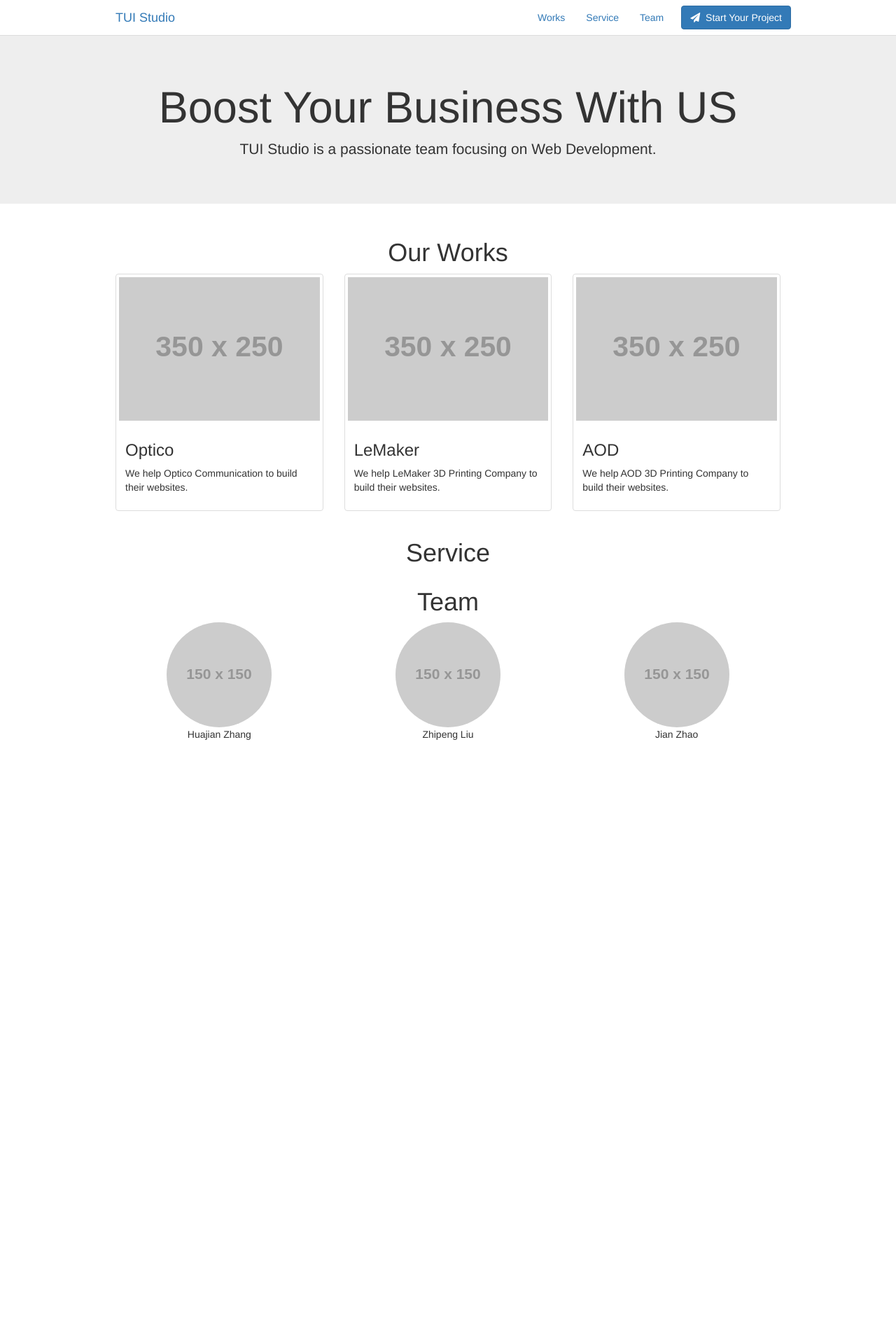
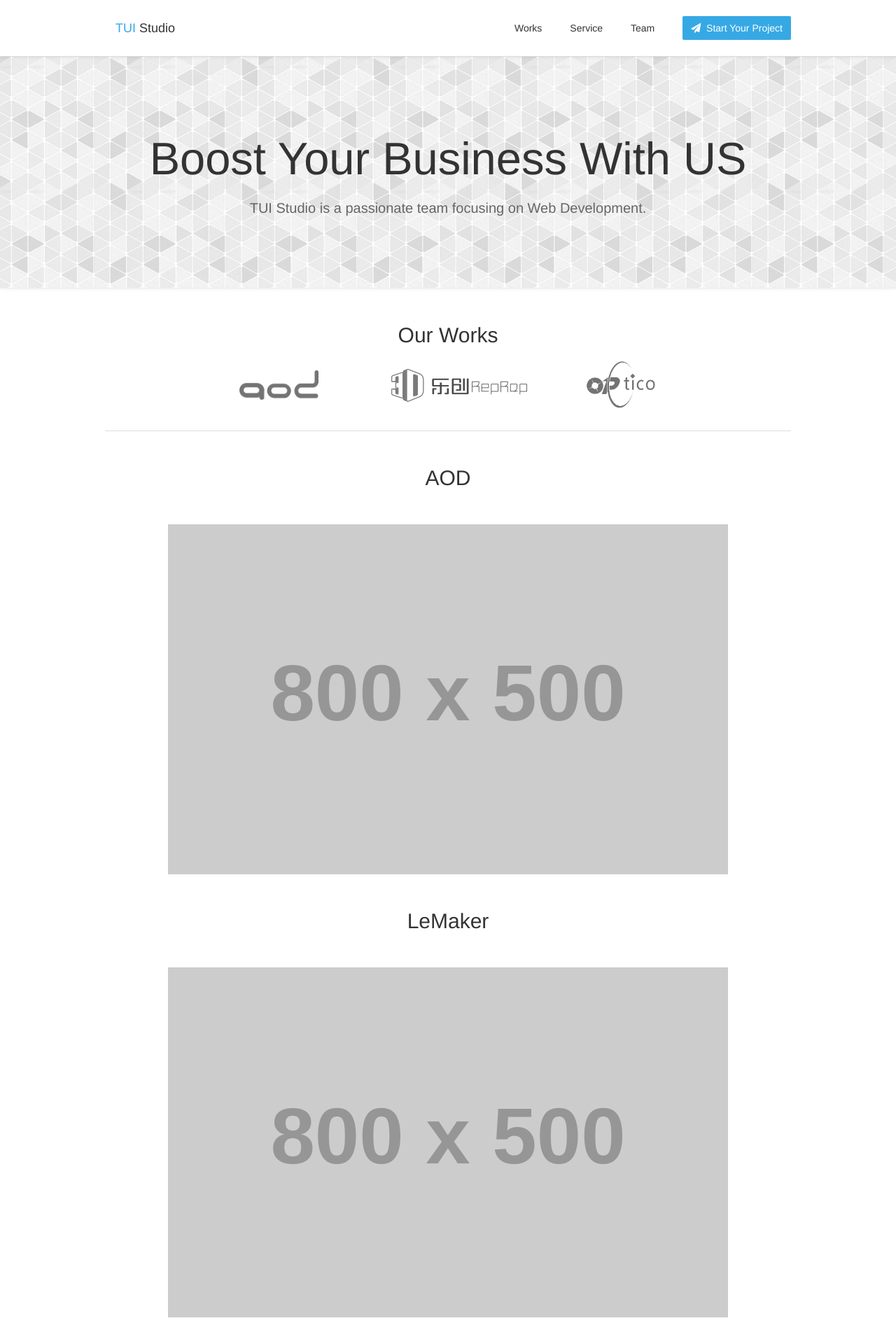
Before and after one commit to hustlzp/tuistudio.com, a Flask app: page / in a window 1280 px wide. Shown: the top 1920 px of the page at 70% size. Before the commit the page ends 1057 px from the top, so only its background shows below. Run offline with Flask 2, Linux system fonts and the light colour scheme; grey boxes labelled with a size stand in for pictures from a placeholder-image service; style sheets or scripts are compiled from the project's sources; some libraries are stand-ins or nearby versions.

Commit message:
update index page

```diff
--- a/tuistudio/static/css/bootstrap.theme.css
+++ b/tuistudio/static/css/bootstrap.theme.css
@@ -0,0 +1,7 @@
+.btn {
+  border-radius: 2px;
+  border: 0;
+}
+.btn.btn-primary {
+  background-color: #36a9e5;
+}
--- a/tuistudio/static/css/common.css
+++ b/tuistudio/static/css/common.css
@@ -1,5 +1,11 @@
 .text-error {
   color: red;
+}
+.text-main {
+  color: #36a9e5;
+}
+.text-black {
+  color: #333333;
 }
 .text-light {
   color: gray;
--- a/tuistudio/static/css/common.less
+++ b/tuistudio/static/css/common.less
@@ -3,6 +3,14 @@
 // Text
 .text-error {
   color: red;
+}
+
+.text-main {
+  color: @main-color;
+}
+
+.text-black {
+  color: #333333;
 }
 
 .text-light {
--- a/tuistudio/static/css/layout.css
+++ b/tuistudio/static/css/layout.css
@@ -3,8 +3,14 @@
     width: 980px;
   }
 }
+a {
+  color: #333333;
+}
+a:hover {
+  color: #36a9e5;
+}
 .flash-message {
-  background-color: #3fa7cb;
+  background-color: #36a9e5;
   border: 0;
   color: #ffffff;
   margin-bottom: 0;
@@ -34,6 +40,21 @@
   background-color: white;
   border-bottom: 1px solid #dddddd;
 }
+.navbar .navbar-brand {
+  display: inline-block;
+  padding-top: 30px;
+  padding-bottom: 20px;
+}
+.navbar .navbar-nav > li > a {
+  padding: 30px 20px;
+}
+.navbar .navbar-nav > li > a:hover {
+  background-color: transparent;
+}
+.navbar .navbar-btn {
+  margin-top: 23px;
+  padding: 7px 12px;
+}
 .navbar .navbar-nav.navbar-right:last-child {
-  margin-right: 10px;
+  margin-right: 20px;
 }
--- a/tuistudio/static/css/layout.less
+++ b/tuistudio/static/css/layout.less
@@ -12,9 +12,17 @@ html {
 body {
 }
 
+a {
+  color: #333333;
+
+  &:hover {
+    color: @main-color;
+  }
+}
+
 // Flash消息
 .flash-message {
-  background-color: @blue;
+  background-color: @main-color;
   border: 0;
   color: #ffffff;
   margin-bottom: 0;
@@ -49,8 +57,27 @@ body {
   background-color: white;
   border-bottom: 1px solid #dddddd;
 
+  .navbar-brand {
+    display: inline-block;
+    padding-top: 30px;
+    padding-bottom: 20px;
+  }
+
+  .navbar-nav > li > a {
+    padding: 30px 20px;
+
+    &:hover {
+      background-color: transparent;
+    }
+  }
+
+  .navbar-btn {
+    margin-top: 23px;
+    padding: 7px 12px;
+  }
+
   .navbar-nav.navbar-right:last-child {
-    margin-right: 10px;
+    margin-right: 20px;
   }
 }
 
--- a/tuistudio/static/css/site/index.css
+++ b/tuistudio/static/css/site/index.css
@@ -1,6 +1,49 @@
+#page-index .navbar {
+  box-shadow: 0 0 5px rgba(0, 0, 0, 0.1);
+}
+#page-index .slogan {
+  padding: 90px 0;
+  background: url('/static/image/triangles.png') repeat;
+  border-bottom: 1px solid #EEEEEE;
+  box-shadow: 0 0 5px rgba(0, 0, 0, 0.1);
+}
+#page-index .slogan h1 {
+  font-size: 65px;
+  font-weight: normal;
+  margin-bottom: 20px;
+}
+#page-index .slogan p {
+  font-size: 20px;
+  color: #666;
+}
 #page-index .title {
+  font-size: 30px;
+  font-weight: normal;
   text-align: center;
+  margin: 50px 0;
 }
 #page-index .member {
   text-align: center;
 }
+#page-index .works {
+  text-align: center;
+  padding-bottom: 30px;
+  border-bottom: 1px solid #dddddd;
+}
+#page-index .works .title {
+  margin-bottom: 20px;
+}
+#page-index .works img {
+  display: inline-block;
+  height: 47px;
+}
+#page-index .works img.aod {
+  height: 42px;
+  margin-right: 100px;
+}
+#page-index .works img.lemaker {
+  margin-right: 80px;
+}
+#page-index .works img.optico {
+  height: 70px;
+}
--- a/tuistudio/static/css/site/index.less
+++ b/tuistudio/static/css/site/index.less
@@ -1,10 +1,70 @@
 #page-index {
+  .navbar {
+    box-shadow: 0 0 5px rgba(0, 0, 0, .1);
+  }
+  .slogan {
+    padding: 90px 0;
+    background: url('/static/image/triangles.png') repeat;
+    border-bottom: 1px solid #EEEEEE;
+    box-shadow: 0 0 5px rgba(0, 0, 0, .1);
+
+    h1 {
+      font-size: 65px;
+      font-weight: normal;
+      margin-bottom: 20px;
+    }
+
+    p {
+      font-size: 20px;
+      color: #666;
+    }
+  }
 
   .title {
+    font-size: 30px;
+    font-weight: normal;
     text-align: center;
+    margin: 50px 0;
   }
 
   .member {
     text-align: center;
   }
+
+  .works {
+    text-align: center;
+    padding-bottom: 30px;
+    border-bottom: 1px solid #dddddd;
+
+    .title {
+      margin-bottom: 20px;
+    }
+
+    img {
+      display: inline-block;
+      height: 47px;
+
+      &.aod {
+        height: 42px;
+        margin-right: 100px;
+      }
+
+      &.lemaker {
+        margin-right: 80px;
+      }
+
+      &.optico {
+        height: 70px;
+      }
+    }
+  }
 }
+
+.work.aod {
+}
+
+.work.lemaker {
+}
+
+.work.optico {
+}
--- a/tuistudio/static/css/utils.less
+++ b/tuistudio/static/css/utils.less
@@ -1,7 +1,7 @@
 // 颜色
-@dark-blue: darken(#3fa7cb, 20%);
-@blue: #3fa7cb;
-@light-blue: lighten(#3fa7cb, 40%);
+@dark-main: darken(#36a9e5, 20%);
+@main-color: #36a9e5;
+@light-main: lighten(#36a9e5, 40%);
 
 // 圆角
 .border-radius( @radius:5px ) {
--- a/tuistudio/templates/layout.html
+++ b/tuistudio/templates/layout.html
@@ -32,7 +32,7 @@
    <div class="container">
       <div class="navbar-header">
          <a class="navbar-brand" href="{{ url_for('site.index') }}">
-            TUI Studio
+            <span class="text-main">TUI</span> <span class="text-black">Studio</span>
          </a>
       </div>
 
--- a/tuistudio/templates/site/index.html
+++ b/tuistudio/templates/site/index.html
@@ -7,7 +7,7 @@
 {% endblock %}
 
 {% block page_content %}
-   <div class="jumbotron">
+   <div class="slogan">
       <div class="container">
          <h1 class="text-center">Boost Your Business With US</h1>
 
@@ -15,45 +15,37 @@
       </div>
    </div>
 
-   <div class="container">
+   <div class="container works">
       <h1 class="title">Our Works</h1>
 
       <div class="row clearfix">
-         <div class="col-sm-6 col-md-4">
-            <div class="thumbnail">
-               <img src="http://placehold.it/350x250" alt="">
+         <img src="{{ static('image/aod_gray.png') }}" class="aod" alt=""/>
+         <img src="{{ static('image/lemaker_gray.png') }}" class="lemaker" alt=""/>
+         <img src="{{ static('image/optico_gray.png') }}" class="optico" alt=""/>
+      </div>
+   </div>
 
-               <div class="caption">
-                  <h3>Optico</h3>
+   <div class="work aod">
+      <div class="container clearfix">
+         <h1 class="title">AOD</h1>
 
-                  <p>We help Optico Communication to build their websites.</p>
-               </div>
-            </div>
-         </div>
+         <img class="center-block" src="http://placehold.it/800x500" alt="">
+      </div>
+   </div>
 
-         <div class="col-sm-6 col-md-4">
-            <div class="thumbnail">
-               <img src="http://placehold.it/350x250" alt="">
+   <div class="work aod">
+      <div class="container clearfix">
+         <h1 class="title">LeMaker</h1>
 
-               <div class="caption">
-                  <h3>LeMaker</h3>
+         <img class="center-block" src="http://placehold.it/800x500" alt="">
+      </div>
+   </div>
 
-                  <p>We help LeMaker 3D Printing Company to build their websites.</p>
-               </div>
-            </div>
-         </div>
+   <div class="work aod">
+      <div class="container clearfix">
+         <h1 class="title">Optico</h1>
 
-         <div class="col-sm-6 col-md-4">
-            <div class="thumbnail">
-               <img src="http://placehold.it/350x250" alt="">
-
-               <div class="caption">
-                  <h3>AOD</h3>
-
-                  <p>We help AOD 3D Printing Company to build their websites.</p>
-               </div>
-            </div>
-         </div>
+         <img class="center-block" src="http://placehold.it/800x500" alt="">
       </div>
    </div>
 
@@ -87,9 +79,6 @@
                <p>Jian Zhao</p>
             </div>
          </div>
-
       </div>
-
-
    </div>
 {% endblock %}
```
Also changed, not shown: tuistudio/static/css/bootstrap.theme.less (+9 -0 lines), tuistudio/static/image/aod.png (added), tuistudio/static/image/aod_gray.png (added), tuistudio/static/image/lemaker.png (added), tuistudio/static/image/lemaker_gray.png (added), tuistudio/static/image/optico.png (added), tuistudio/static/image/optico_gray.png (added), tuistudio/static/image/triangles.png (added).
